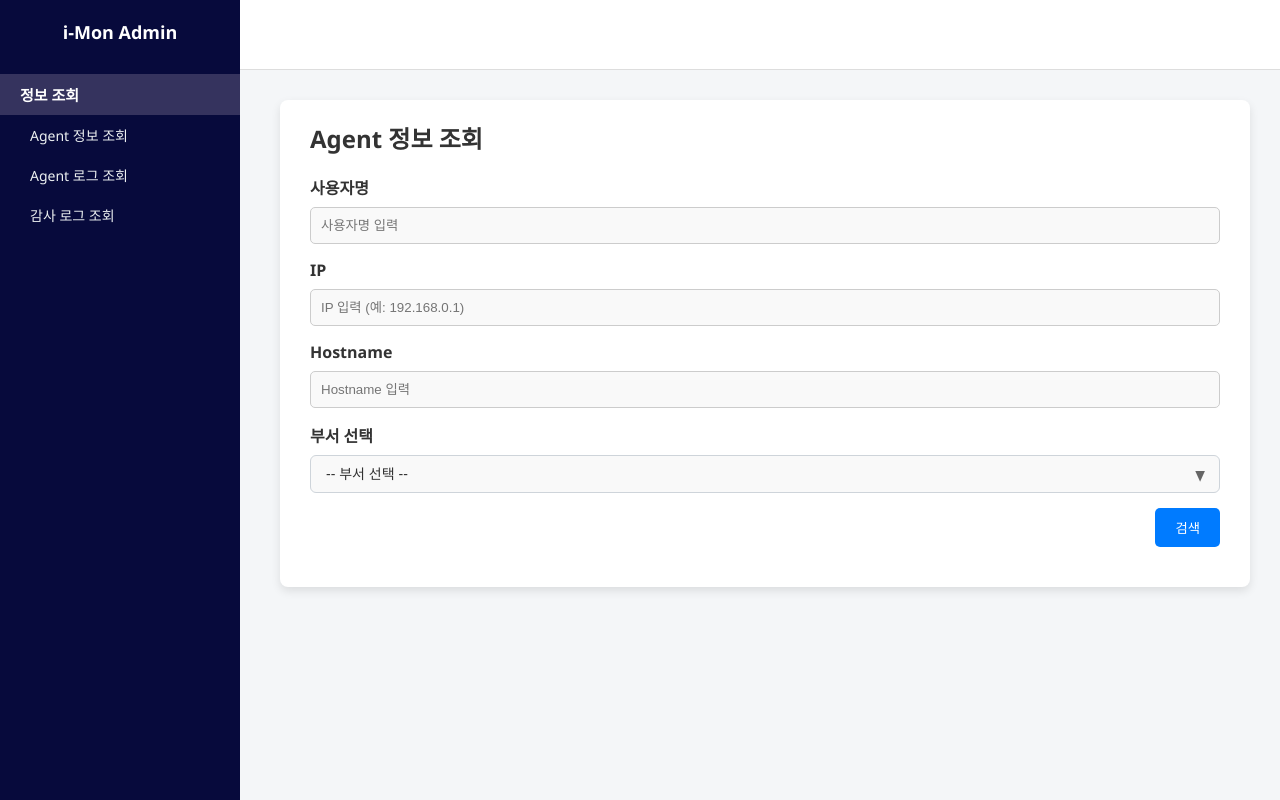
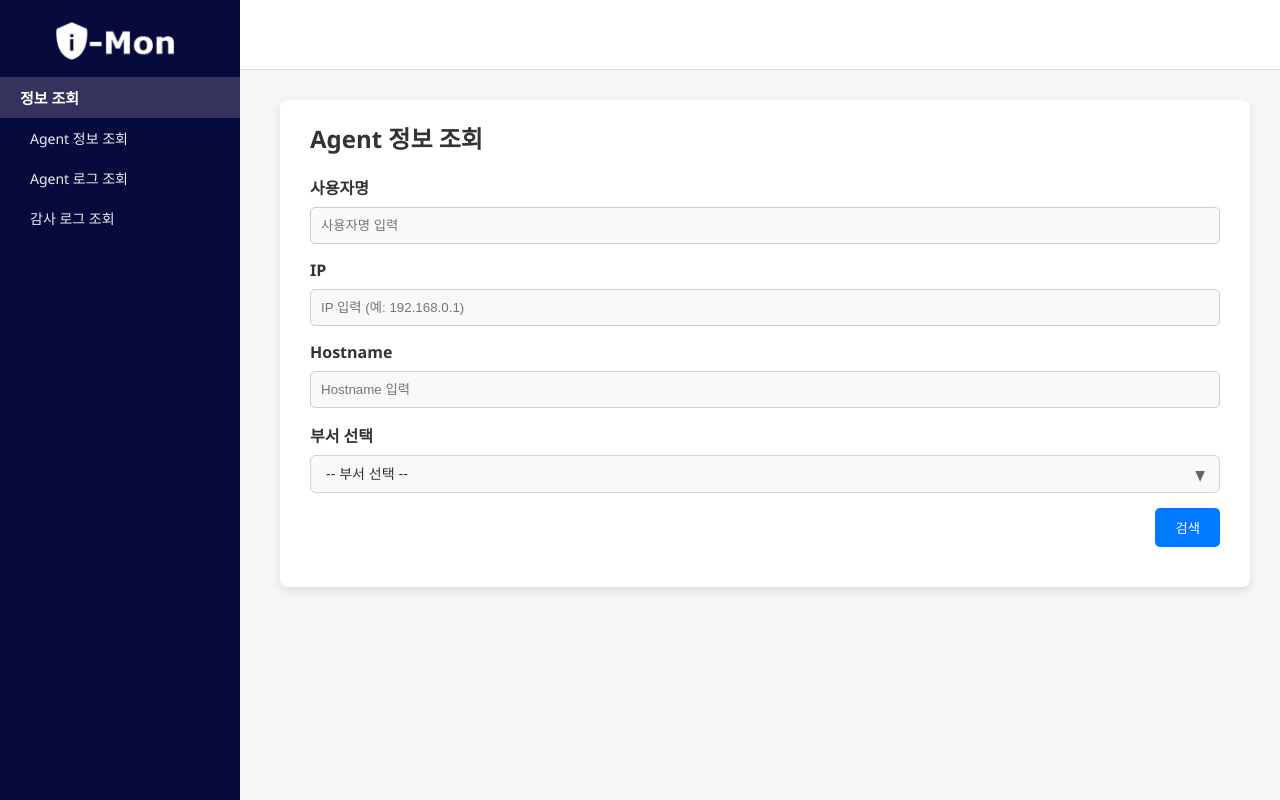
Before and after one commit to CodeNation04/CodeNation, a PHP site: page /?url=MainController/index&page=agent in a window 1280 px wide. Run offline with PHP 8.4, Linux system fonts and the light colour scheme; the visitor is signed in with stand-in values (Sample User, id 1); data that the repository does not hold is empty.

Commit message:
add logo

```diff
--- a/app/views/main.php
+++ b/app/views/main.php
@@ -13,7 +13,8 @@
     <div class="layout">
         <!-- Sidebar -->
         <div class="sidebar">
-            <h2>i-Mon Admin</h2>
+            <!-- <h2>i-Mon Admin</h2> -->
+            <img src="/asset/logo.png" style="width:120px; margin-left:55px; margin-bottom:10px;" />
 
             <?php if ($_SESSION['admin_type'] === '최고관리자'): ?>
             <div class="menu-group">
```
Also changed, not shown: public/asset/logo.png (added).
